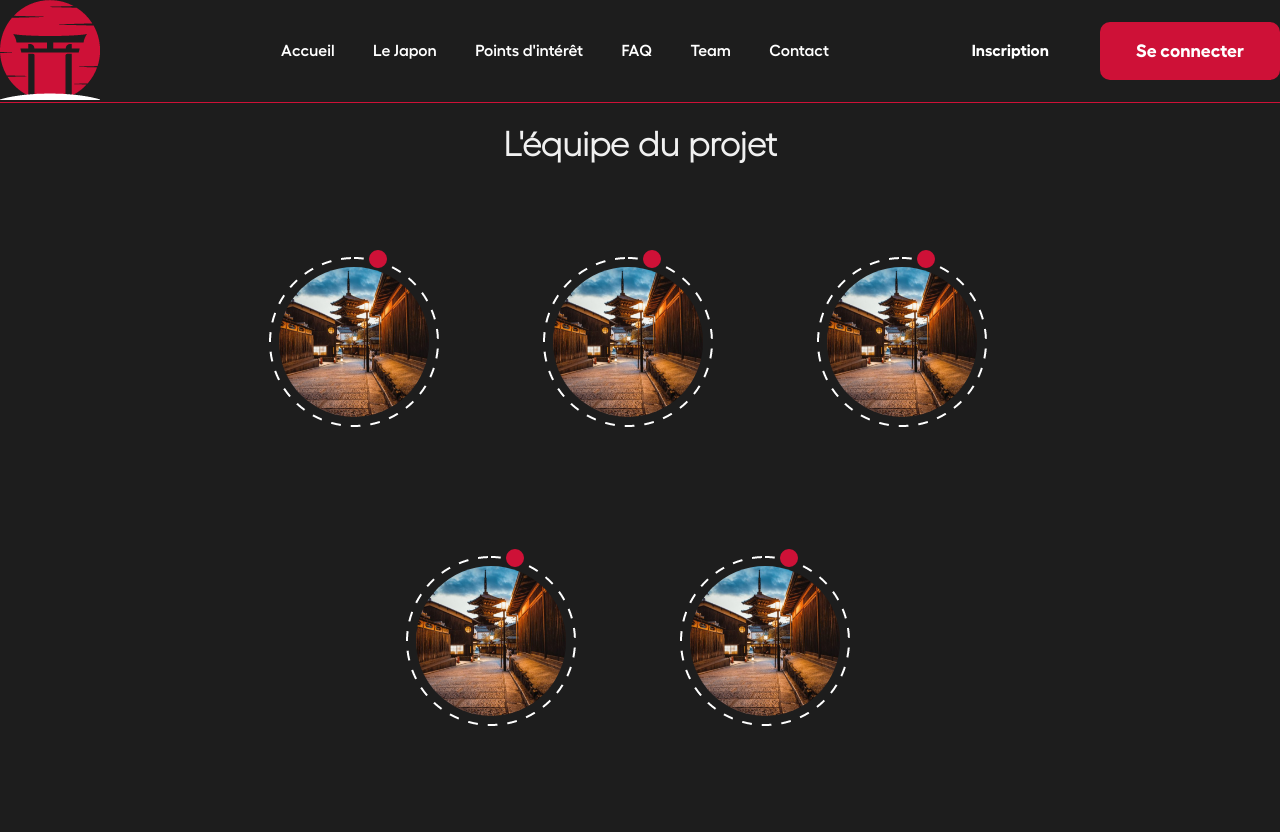
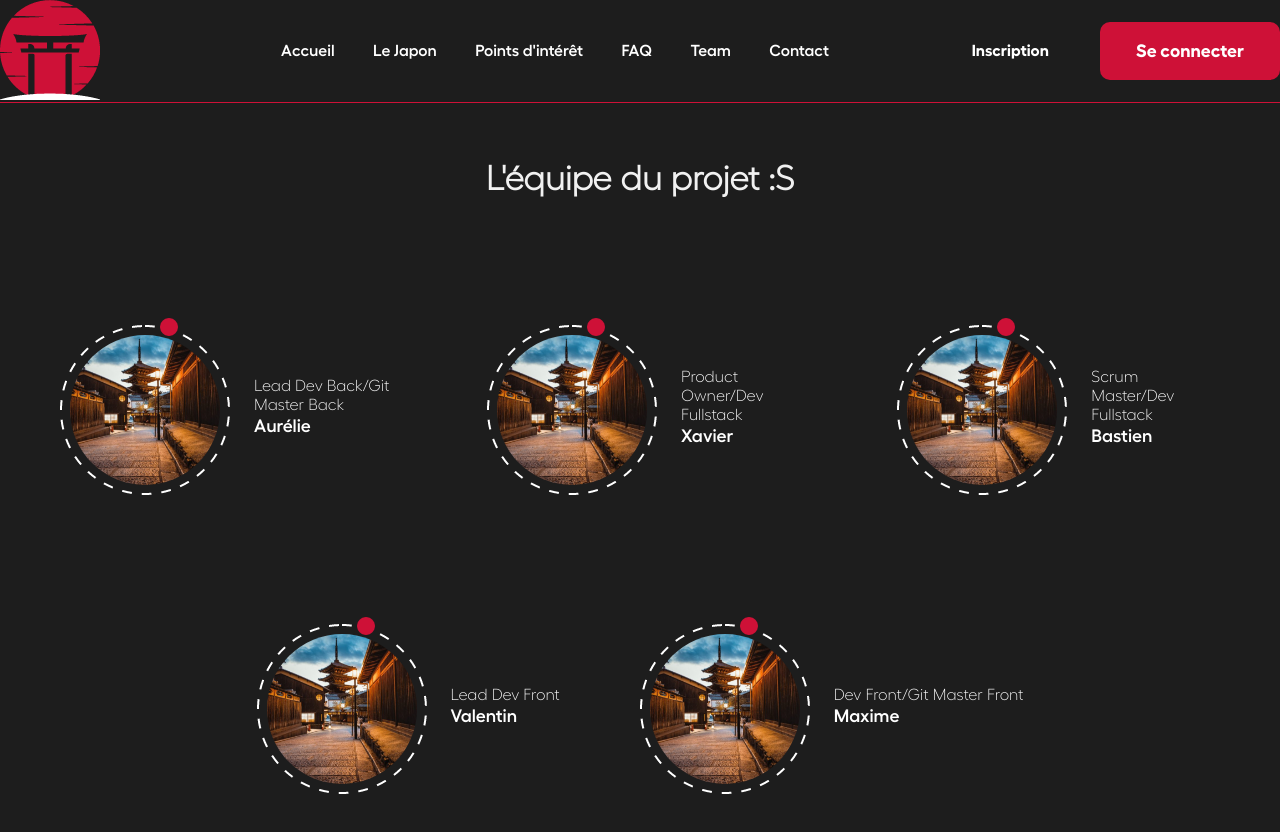
Before and after one commit to MaximHivin/Apotheose-Ojapon, a Vue app: page /team in a window 1280 px wide. Shown: the top 832 px of the page. Before the commit the page ends 800 px from the top, so only its background shows below. Built offline with nearby package versions, Linux system fonts and the light colour scheme.

Commit message:
dynamisation components

```diff
--- a/src/components/CirclePi.vue
+++ b/src/components/CirclePi.vue
@@ -3,10 +3,10 @@
         <div class="card__pi">
             <div class="card__pi__left"><img src="../assets/images/circlepi1.png"></div>
             <div class="card__pi__right">
-            <span class="card__pi__right-tag">{{localisationPI}}</span>
-            <span class="card__pi__right-name">{{namePI}}</span>
+            <span class="card__pi__right-tag">{{localisationPI}} {{RoleMember}}</span>
+            <span class="card__pi__right-name">{{namePI}} {{TeamMember}}</span>
             </div>
-    </div>
+        </div>
 
 </template>
 
--- a/src/views/TeamView.vue
+++ b/src/views/TeamView.vue
@@ -6,7 +6,7 @@
 
         <div class="separateur"></div>
 
-        <h1 class="titre_team">L'équipe du projet</h1>
+        <h1 class="titre_team">L'équipe du projet :S</h1>
 
         <div class="team_container">
             <CirclePi RoleMember="Lead Dev Back/Git Master Back" TeamMember="Aurélie"/>
@@ -57,6 +57,7 @@ export default {
     font-family: "Fellix Light";
     color: var(--grey-color);
     text-align: center;
+    padding: 1em;
 
 }
 
```
